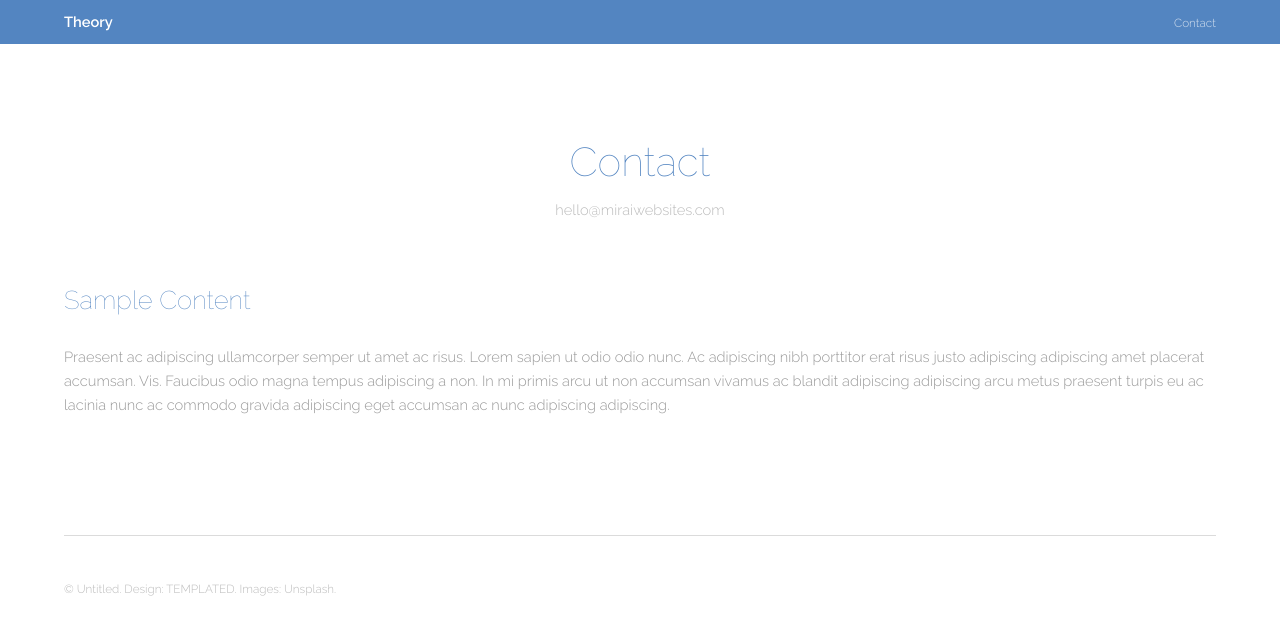
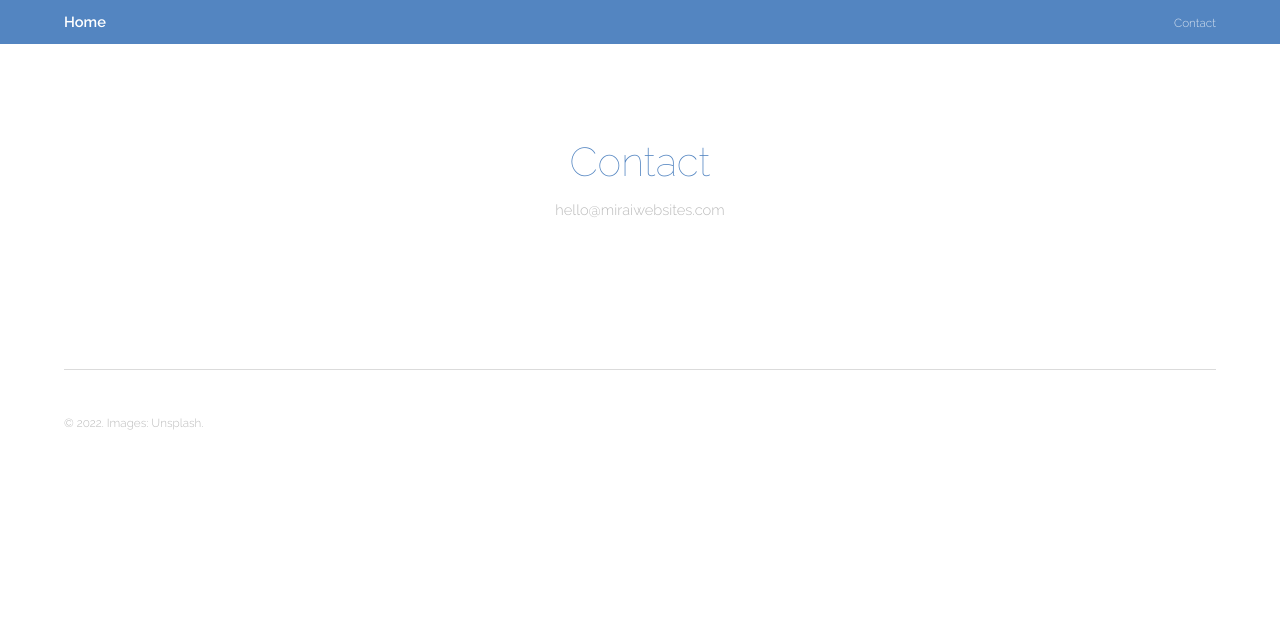
Before and after one commit to hello-mirai/test, a plain HTML site: page elements.html in a window 1280 px wide. Drawn offline with Linux system fonts and the light colour scheme.

Commit message:
Update elements.html

```diff
--- a/elements.html
+++ b/elements.html
@@ -16,7 +16,7 @@
 		<!-- Header -->
 			<header id="header">
 				<div class="inner">
-					<a href="index.html" class="logo">Theory</a>
+					<a href="index.html" class="logo">Home</a>
 					<nav id="nav">
 						<a href="elements.html">Contact</a>
 					</nav>
@@ -32,15 +32,6 @@
 						<p>hello@miraiwebsites.com</p>
 					</header>
 
-				<!-- Content -->
-					<h2 id="content">Sample Content</h2>
-					<p>Praesent ac adipiscing ullamcorper semper ut amet ac risus. Lorem sapien ut odio odio nunc. Ac adipiscing nibh porttitor erat risus justo adipiscing adipiscing amet placerat accumsan. Vis. Faucibus odio magna tempus adipiscing a non. In mi primis arcu ut non accumsan vivamus ac blandit adipiscing adipiscing arcu metus praesent turpis eu ac lacinia nunc ac commodo gravida adipiscing eget accumsan ac nunc adipiscing adipiscing.</p>
-					<div class="row">
-</code></pre>
-
-						</div>
-					</div>
-
 				</div>
 			</section>
 
@@ -49,7 +40,7 @@
 				<div class="inner">
 					<div class="flex">
 						<div class="copyright">
-							&copy; Untitled. Design: <a href="https://templated.co">TEMPLATED</a>. Images: <a href="https://unsplash.com">Unsplash</a>.
+							&copy; 2022. Images: <a href="https://unsplash.com">Unsplash</a>.
 						</div>
 					</div>
 				</div>
```
